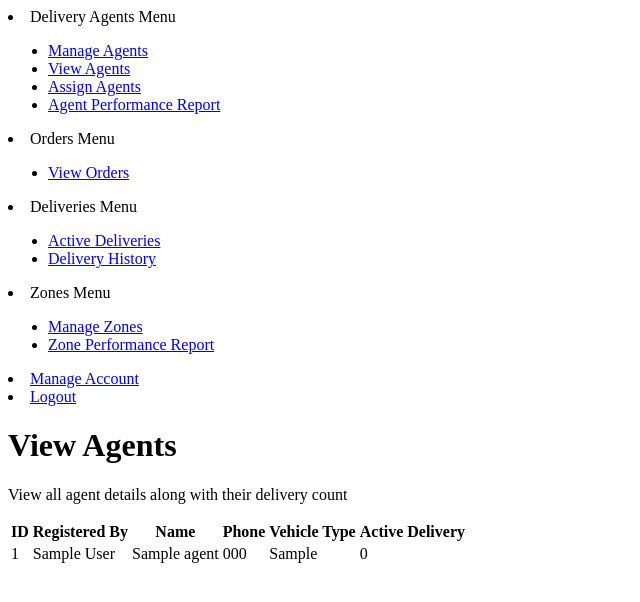
After one commit to TASMIA-AMIN/E-Commerce-Store, a PHP site: page /controller/DeliveryManagerViewAgentController.php in a window 1280 px wide. The commit adds this page. Shown: the top 602 px of the page, without its empty margins (0-640 px from the left). Run offline with PHP 8.4, Linux system fonts and the light colour scheme; the visitor is signed in with stand-in values (Sample User, id 1); tables that the repository leaves empty or names only in its code hold one stand-in row (values such as "Sample post").

Commit message:
View Agent Feature Implemented

```diff
--- /dev/null
+++ b/controller/DeliveryManagerViewAgentController.php
@@ -0,0 +1,11 @@
+<?php
+require_once '../model/DeliveryManagerGeneric.php';
+require_once '../model/DeliveryManagerViewAgentModel.php';
+
+$conn = Connect();
+$agents = getAllAgents($conn);
+Close($conn);
+
+include '../views/DeliveryManagerViewAgent.php';
+
+?>
--- /dev/null
+++ b/model/DeliveryManagerViewAgentModel.php
@@ -0,0 +1,21 @@
+<?php
+	function getAllAgents($conn){
+		$sql = "SELECT da.id, u.name, da.name AS agent_name, da.phone, da.vehicle_type, da.is_active, COUNT(das.id) AS active_deliveries FROM delivery_agents da JOIN users u ON da.user_id = u.id LEFT JOIN delivery_assignments das ON da.id = das.agent_id AND das.status IN ('assigned', 'picked_up', 'in_transit') GROUP BY da.id;";
+
+		$result = mysqli_query($conn, $sql);
+
+		$agents = [];
+
+	    if(mysqli_num_rows($result) > 0){
+
+	        while($row = mysqli_fetch_assoc($result)){
+	            $agents[] = $row;
+	        }
+
+	    }
+
+	    return $agents;
+
+	}
+
+?>
--- a/views/DeliveryManagerManageAgents.php
+++ b/views/DeliveryManagerManageAgents.php
@@ -13,6 +13,9 @@
 	<title>Manage Agents</title>
 </head>
 <body>
+
+	<?php require '../views/DeliveryManagerSideBar.php' ?>
+
 	<h1>Manage Agents</h1>
 	<p>Register new agents and update information for preregistered agents</p>
 	<a href="../controller/DeliveryManagerNewAgentController.php">
--- a/views/DeliveryManagerNewAgent.php
+++ b/views/DeliveryManagerNewAgent.php
@@ -12,6 +12,9 @@
 	<title>Register New Agent</title>
 </head>
 <body>
+
+	<?php require '../views/DeliveryManagerSideBar.php' ?>
+
 	<h1>Register New Agent</h1>
 
 	<form method="post" action="../controller/DeliveryManagerNewAgentController.php" onsubmit="return checkNewAgent(this)">
--- a/views/DeliveryManagerSideBar.php
+++ b/views/DeliveryManagerSideBar.php
@@ -2,7 +2,7 @@
     Delivery Agents Menu
     <ul>
         <li class=><a href="../controller/DeliveryManagerManageAgentController.php">Manage Agents</a></li>
-        <li><a href="../views/DeliveryManagerViewAgents.php">View Agents</a></li>
+        <li><a href="../controller/DeliveryManagerViewAgentController.php">View Agents</a></li>
         <li><a href="../views/DeliveryManagerAssignAgents.php">Assign Agents</a></li>
         <li><a href="../views/DeliveryManagerAgentPerfReport.php">Agent Performance Report</a></li>
     </ul>
--- /dev/null
+++ b/views/DeliveryManagerViewAgent.php
@@ -0,0 +1,52 @@
+<?php
+	session_start();
+	if(!isset($_SESSION['isLogged']) || !$_SESSION['isLogged']){
+			header('Location: ../controller/DeliveryManagerLoginController.php');
+			exit();
+	}
+?>
+<!DOCTYPE html>
+<html>
+<head>
+	<meta charset="utf-8">
+	<meta name="viewport" content="width=device-width, initial-scale=1">
+	<title>Manage Agents</title>
+</head>
+<body>
+
+	<?php require '../views/DeliveryManagerSideBar.php' ?>
+
+	<h1>View Agents</h1>
+	<p>View all agent details along with their delivery count</p>
+
+	<?php if(count($agents)>0){ ?>
+		<table>
+			<thead>
+			<tr>
+				<th>ID</th>
+				<th>Registered By</th>
+				<th>Name</th>
+				<th>Phone</th>
+				<th>Vehicle Type</th>
+				<th>Active Delivery</th>
+			</tr>
+			</thead>
+			<tbody >
+			<?php foreach($agents as $agent){ ?>
+				<tr>
+					<td><?php echo $agent['id'] ?></td>
+					<td><?php echo $agent['name'] ?></td>
+					<td><?php echo $agent['agent_name'] ?></td>
+					<td><?php echo $agent['phone'] ?></td>
+					<td><?php echo $agent['vehicle_type'] ?></td>
+					<td><?php echo $agent['active_deliveries'] ?></td>
+					<td></td>
+				</tr>
+			<?php } ?>
+		</tbody>
+	<?php }
+	else{ ?>
+		<div><?php echo "Currently No Agent is Registered"; ?></div>
+	<?php } ?>
+</body>
+</html>
```
